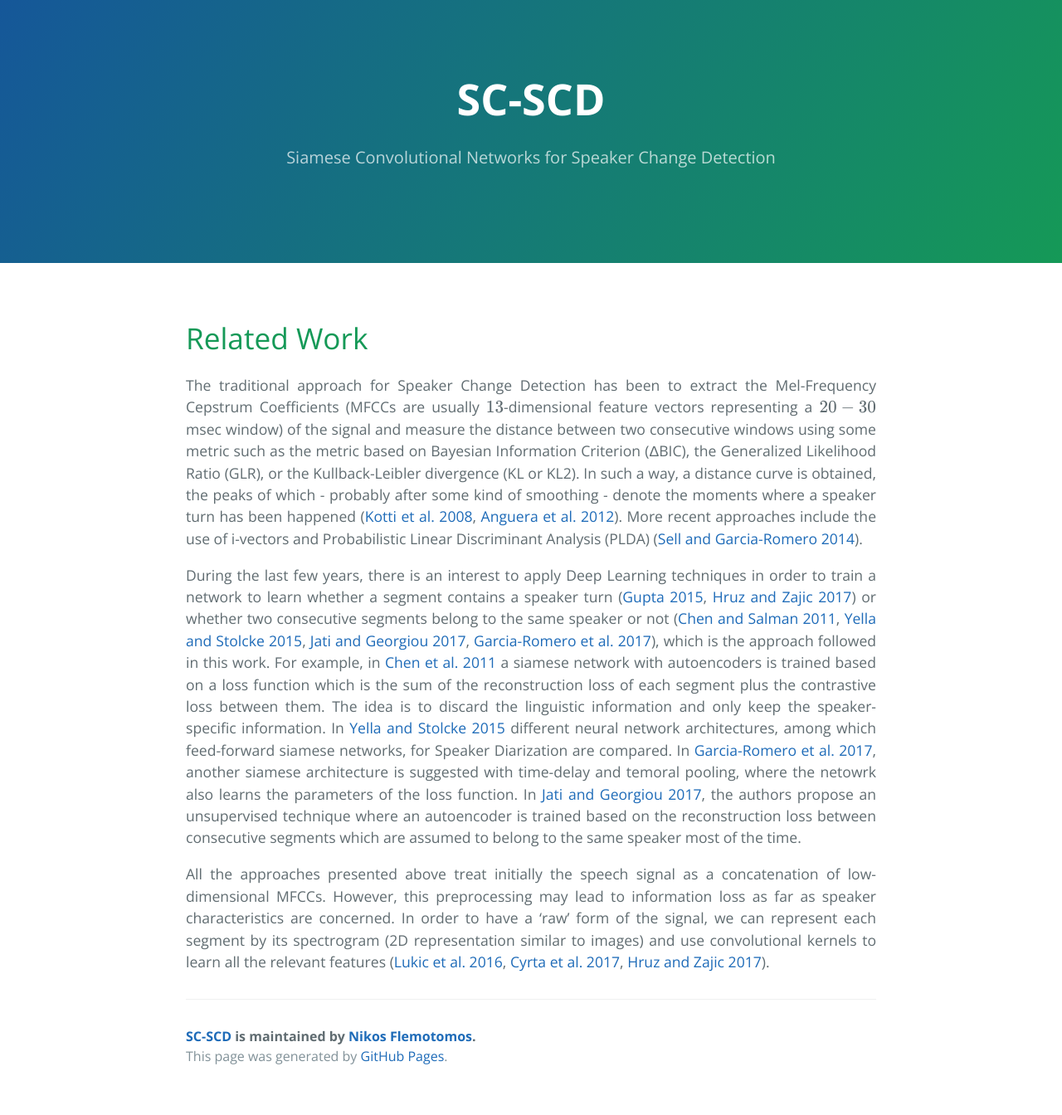
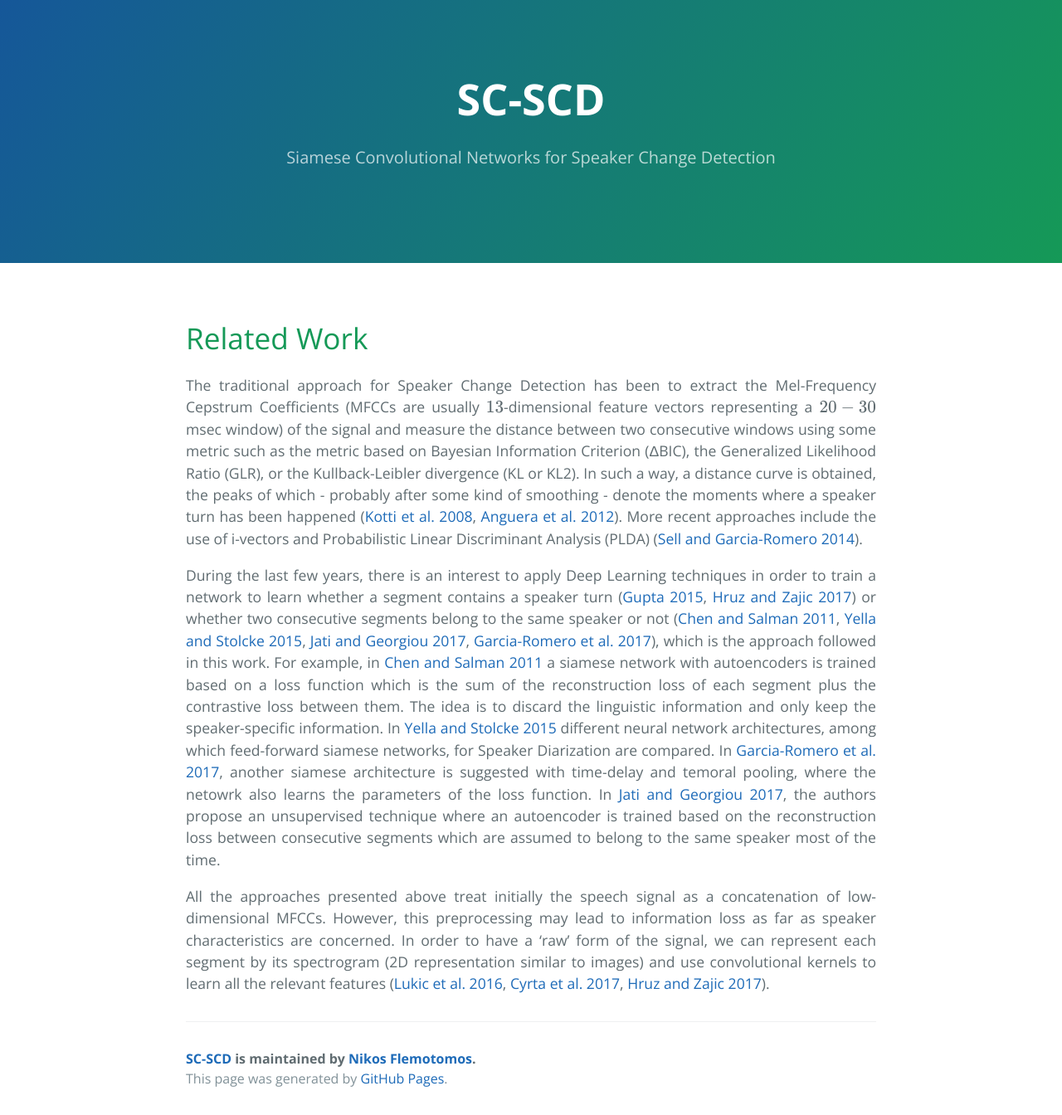
Before and after one commit to ASRlytics/sc-scd, a Jekyll site: the page built from related_work.md, in a window 1280 px wide. Shown: the whole page at 83% size. Built offline with Jekyll 4.4.1, drawn with Linux system fonts in a browser that asks for light colours; formulas are drawn with MathJax 3; before the commit the page ends 1317 px from its top, so only the background shows below that.

Commit message:
Update related_work.md

```diff
--- a/related_work.md
+++ b/related_work.md
@@ -9,7 +9,7 @@ use_math: true
 # Related Work
 The traditional approach for Speaker Change Detection has been to extract the Mel-Frequency Cepstrum Coefficients (MFCCs are usually $13$-dimensional feature vectors representing a $20-30$msec window) of the signal and measure the distance between two consecutive windows using some metric such as the metric based on Bayesian Information Criterion (ΔBIC), the Generalized Likelihood Ratio (GLR), or the Kullback-Leibler divergence (KL or KL2). In such a way, a distance curve is obtained, the peaks of which - probably after some kind of smoothing - denote the moments where a speaker turn has been happened ([Kotti et al. 2008][Kotti2008], [Anguera et al. 2012][Anguera2012]). More recent approaches include the use of i-vectors and Probabilistic Linear Discriminant Analysis (PLDA) ([Sell and Garcia-Romero 2014][Sell2014]).
 
-During the last few years, there is an interest to apply Deep Learning techniques in order to train a network to learn whether a segment contains a speaker turn ([Gupta 2015][Gupta2015], [Hruz and Zajic 2017][Hruz2017]) or whether two consecutive segments belong to the same speaker or not ([Chen and Salman 2011][Chen2011], [Yella and Stolcke 2015][Yella2015], [Jati and Georgiou 2017][Jati2017], [Garcia-Romero et al. 2017][Romero2017]), which is the approach followed in this work. For example, in [Chen et al. 2011][Chen2011] a siamese network with autoencoders is trained based on a loss function which is the sum of the reconstruction loss of each segment plus the contrastive loss between them. The idea is to discard the linguistic information and only keep the speaker-specific information. In [Yella and Stolcke 2015][Yella2015] different neural network architectures, among which feed-forward siamese networks, for Speaker Diarization are compared. In [Garcia-Romero et al. 2017][Romero2017], another siamese architecture is suggested with time-delay and temoral pooling, where the netowrk also learns the parameters of the loss function. In [Jati and Georgiou 2017][Jati2017], the authors propose an unsupervised technique where an autoencoder is trained based on the reconstruction loss between consecutive segments which are assumed to belong to the same speaker most of the time.
+During the last few years, there is an interest to apply Deep Learning techniques in order to train a network to learn whether a segment contains a speaker turn ([Gupta 2015][Gupta2015], [Hruz and Zajic 2017][Hruz2017]) or whether two consecutive segments belong to the same speaker or not ([Chen and Salman 2011][Chen2011], [Yella and Stolcke 2015][Yella2015], [Jati and Georgiou 2017][Jati2017], [Garcia-Romero et al. 2017][Romero2017]), which is the approach followed in this work. For example, in [Chen and Salman 2011][Chen2011] a siamese network with autoencoders is trained based on a loss function which is the sum of the reconstruction loss of each segment plus the contrastive loss between them. The idea is to discard the linguistic information and only keep the speaker-specific information. In [Yella and Stolcke 2015][Yella2015] different neural network architectures, among which feed-forward siamese networks, for Speaker Diarization are compared. In [Garcia-Romero et al. 2017][Romero2017], another siamese architecture is suggested with time-delay and temoral pooling, where the netowrk also learns the parameters of the loss function. In [Jati and Georgiou 2017][Jati2017], the authors propose an unsupervised technique where an autoencoder is trained based on the reconstruction loss between consecutive segments which are assumed to belong to the same speaker most of the time.
 
 All the approaches presented above treat initially the speech signal as a concatenation of low-dimensional MFCCs. However, this preprocessing may lead to information loss as far as speaker characteristics are concerned. In order to have a 'raw' form of the signal, we can represent each segment by its spectrogram (2D representation similar to images) and use convolutional kernels to learn all the relevant features ([Lukic et al. 2016][Lukic2016], [Cyrta et al. 2017][Cyrta2017], [Hruz and Zajic 2017][Hruz2017]).
 
```
